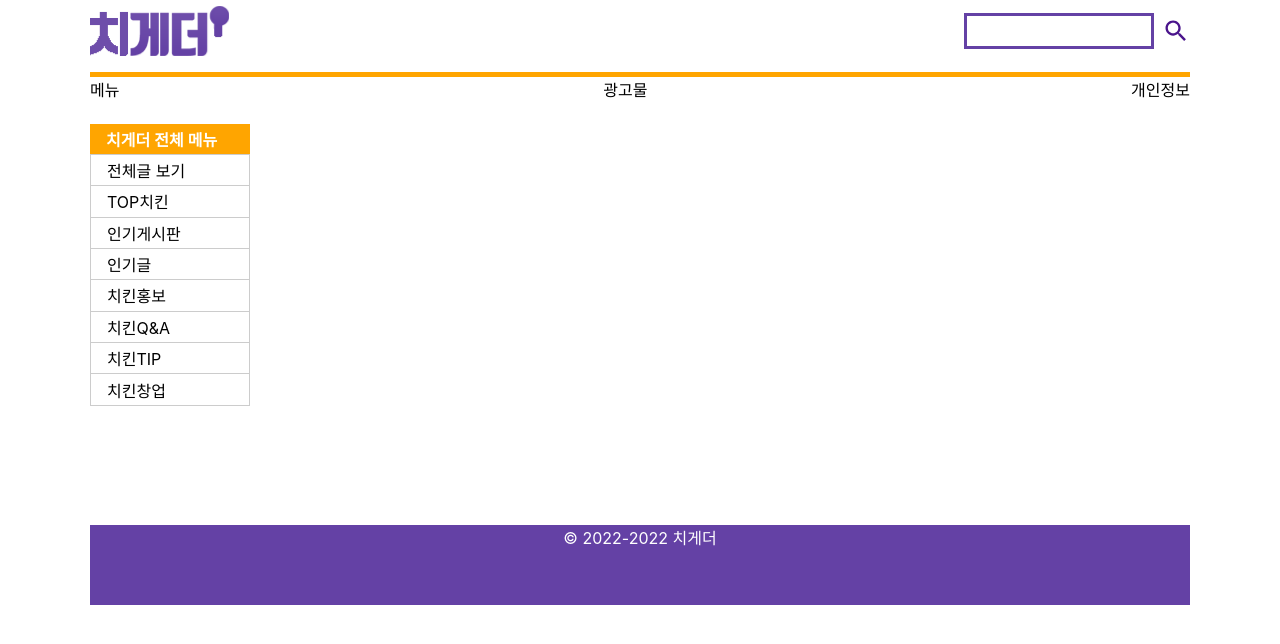
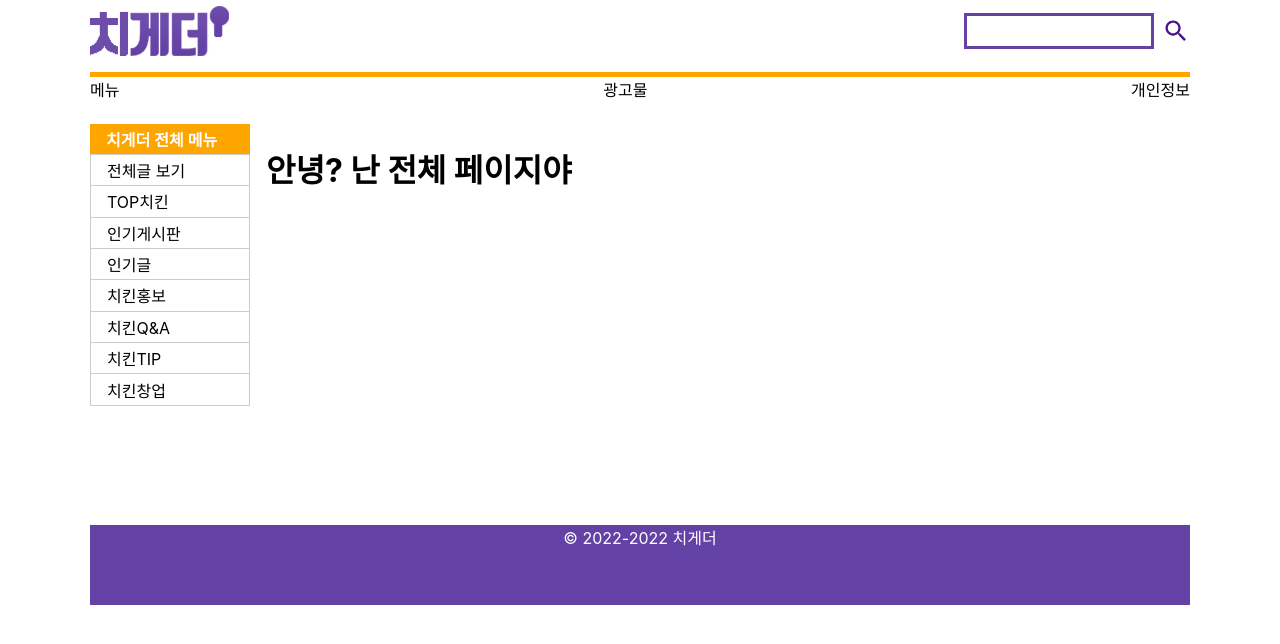
Before and after one commit to e-ssamma/chigether, a React (Create React App) app: page /allpage in a window 1280 px wide. Shown: the top 644 px of the page. Built offline with nearby package versions, Linux system fonts and the light colour scheme.

Commit message:
url 수정 2 tag의 첫글자는 대문자로 사용해야해서 다시 수정

```diff
--- a/src/App.jsx
+++ b/src/App.jsx
@@ -4,9 +4,9 @@ import {BrowserRouter as Router, Route, Routes} from "react-router-dom";
 import MainLayout from "./components/Layout/MainLayout";
 import {
   Home,
-  allpage,
-  bestpage,
-  topchicken
+  Allpage,
+  Bestpage,
+  Topchicken
 } from "./pages";
 
 import "./App.css";
@@ -17,9 +17,9 @@ function App() {
       <Routes>
         <Route element={<MainLayout />}>
           <Route path="/" element={<Home />} />
-          <Route path="/allpage" element={<allpage />} />
-          <Route path="/topchicken" element={<topchicken />} />
-          <Route path="/bestpage" element={<bestpage />} />
+          <Route path="/allpage" element={<Allpage />} />
+          <Route path="/topchicken" element={<Topchicken />} />
+          <Route path="/bestpage" element={<Bestpage />} />
         </Route>
       </Routes>
     </Router>
--- a/src/components/SideBar/index.jsx
+++ b/src/components/SideBar/index.jsx
@@ -9,28 +9,28 @@ function SideBar() {
       <div className="menu--description">
         치게더 전체 메뉴
       </div>
-      <MenuLink to="/Allpage">
+      <MenuLink to="/allpage">
 	      전체글 보기
       </MenuLink>
-	    <MenuLink to="/TopChicken">
+	    <MenuLink to="/topchicken">
 	      TOP치킨
       </MenuLink>
-      <MenuLink to="/Bestpage">
+      <MenuLink to="/bestpage">
         인기게시판
       </MenuLink>
-      <MenuLink to="/Allpage">
+      <MenuLink to="/allpage">
         인기글
       </MenuLink>
-      <MenuLink to="/Allpage">
+      <MenuLink to="/allpage">
         치킨홍보
       </MenuLink>
-	    <MenuLink to="/Allpage">
+	    <MenuLink to="/allpage">
 	      치킨Q&A
       </MenuLink>
-	    <MenuLink to="/Allpage">
+	    <MenuLink to="/allpage">
 	      치킨TIP
       </MenuLink>
-	    <MenuLink to="/Allpage">
+	    <MenuLink to="/allpage">
 	      치킨창업
       </MenuLink>
     </Sidebar>
--- a/src/pages/AllPage/index.jsx
+++ b/src/pages/AllPage/index.jsx
@@ -1,11 +1,31 @@
 import React from "react";
+import styled from "styled-components";
 
 function allpage() {
   return (
-    <div className="container">
-	    <h1>안녕? 난 전체 페이지야</h1>
-    </div>
+    <Container className="container">
+      <div>
+        <h1>안녕? 난 전체 페이지야</h1>
+      </div>
+
+    </Container>
   );
 }
 
 export default allpage;
+
+const Container = styled.div`
+  display: flex;
+  flex-wrap: wrap;
+  justify-content: space-between;
+
+  .content--box {
+    flex: 1 1 48%;
+    border: 1px solid #333;
+  }
+
+  .content--box:nth-child(5),
+  .content--box:nth-child(8) {
+    flex: 1 1 100%;
+  }
+`;
--- a/src/pages/index.jsx
+++ b/src/pages/index.jsx
@@ -1,4 +1,4 @@
 export {default as Home} from "./Home";
-export {default as allpage} from "./allpage";
-export {default as bestpage} from "./bestpage";
-export {default as topchicken} from "./topchicken";
+export {default as Allpage} from "./allpage";
+export {default as Bestpage} from "./bestpage";
+export {default as Topchicken} from "./topchicken";
```
